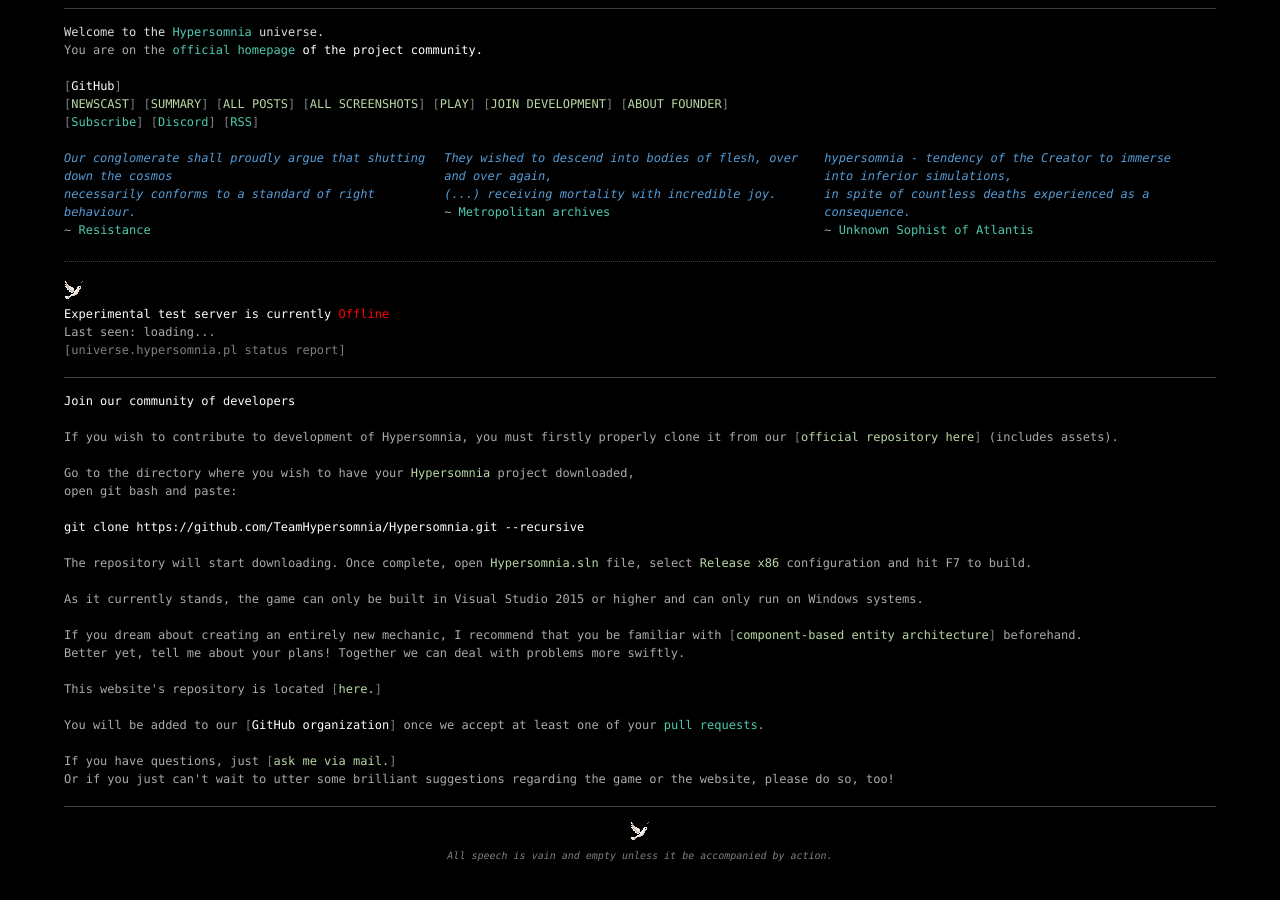
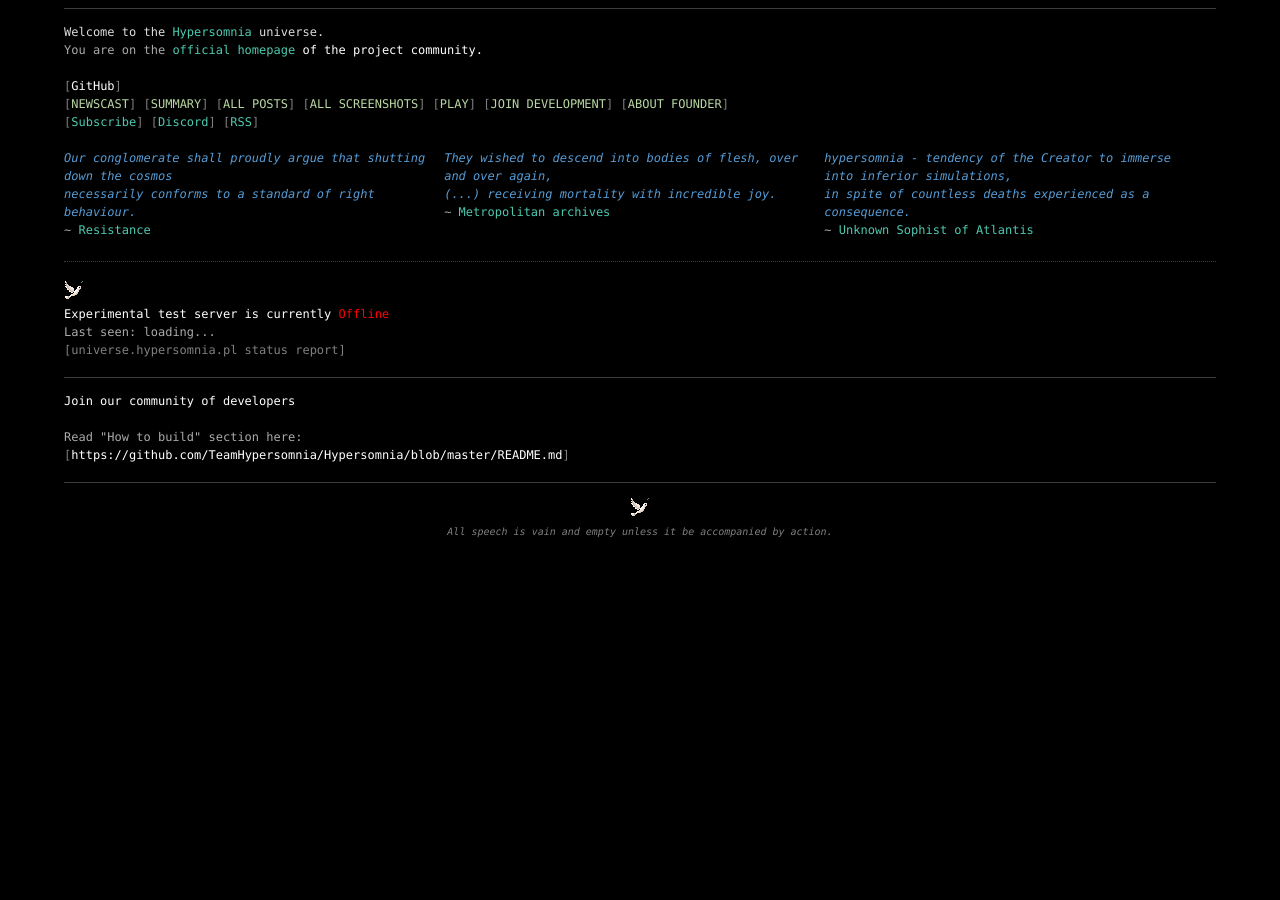
Before and after one commit to TeamHypersomnia/TeamHypersomnia.github.io, a Jekyll site: the page built from join.html, in a window 1280 px wide. Built offline with Jekyll 4.4.1, drawn with Linux system fonts in a browser that asks for light colours; grey boxes are pictures that could not be loaded.

Commit message:
updated join section

```diff
--- a/join.html
+++ b/join.html
@@ -6,30 +6,5 @@
   <span class="subjectheader">Join our community of developers </span>
 <br/>
 <br/>
-If you wish to contribute to development of Hypersomnia, you must firstly properly clone it from our <a class="vsenum" href="https://github.com/TeamHypersomnia/Hypersomnia"><span class="vsparam">[</span>official repository here<span class="vsparam">]</span></a> (includes assets).<br/>
-<br/>
-Go to the directory where you wish to have your <span class="vsenum">Hypersomnia</span> project downloaded,<br/>
-open git bash and paste:<br/>
-<br/>
-<span style="color:white">git clone https://github.com/TeamHypersomnia/Hypersomnia.git --recursive</span>
-<br/>
-<br/>
-The repository will start downloading.
-Once complete, open <span class="vsenum">Hypersomnia.sln</span> file, select <span class="vsenum">Release x86</span> configuration and hit F7 to build.<br/>
-<br/>
-As it currently stands, the game can only be built in Visual Studio 2015 or higher and can only run on Windows systems.<br/>
-<br/>
-If you dream about creating an entirely new mechanic, I recommend that you be familiar with <a class ="vsenum" href="http://gamedev.stackexchange.com/questions/31473/what-is-the-role-of-systems-in-a-component-based-entity-
-architecture"><span class="vsparam">[</span>component-based entity architecture<span class="vsparam">]</span></a> beforehand.<br/> Better yet, tell me about your plans! Together we can deal with problems more swiftly.
-<br/>
-<br/>
-This website's repository is located <a class="vsenum" href="https://github.com/geneotech/geneotech.github.io"><span class="vsparam">[</span>here.<span class="vsparam">]</span></a>
-<br/>
-<br/>
-You will be added to our <a class="vsenum" style="color:white" href="https://github.com/TeamHypersomnia"><span class="vsparam">[</span>GitHub organization<span class="vsparam">]</span></a> once we accept at least one of your <span class="vstype">pull requests</span>.
-
-<br/>
-<br/>
-  If you have questions, just <a class="vsenum" href="mailto:patryk.czachurski@gmail.com"><span class="vsparam">[</span>ask me via mail.<span class="vsparam">]</span></a> <br/>
-  Or if you just can't wait to utter some brilliant suggestions regarding the game or the website, please do so, too!
-<br/>
+Read "How to build" section here:<br/>
+<a style="color:white" href="https://github.com/TeamHypersomnia/Hypersomnia/blob/master/README.md"><span class="vsparam">[</span>https://github.com/TeamHypersomnia/Hypersomnia/blob/master/README.md<span class="vsparam">]</span></a>
```
